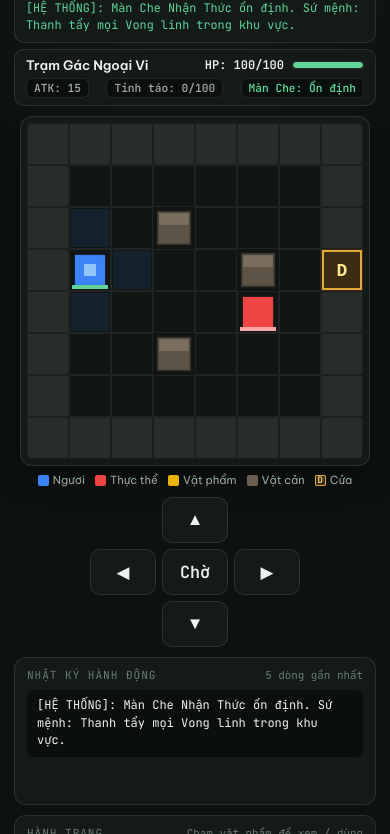
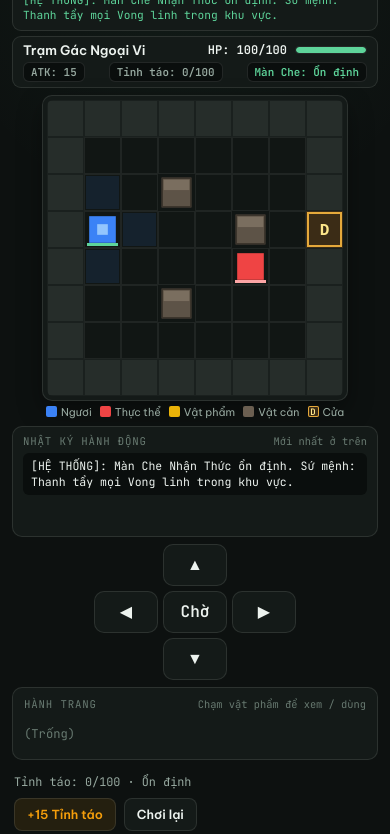
Before and after one commit to Juststepin/project-veil, a website built with Vite: page index.html in a window 390 px wide. Shown: the part 50-884 px from the top of the page. Built offline with nearby package versions, Linux system fonts and the light colour scheme.

Commit message:
Phase 3 UI hotfix: place live action log above D-pad, 1400ms glitch, single-screen mobile fit

```diff
--- a/src/style.css
+++ b/src/style.css
@@ -44,10 +44,10 @@ body {
   min-height: 100dvh;
   display: flex;
   justify-content: center;
-  padding: max(10px, env(safe-area-inset-top))
-    max(14px, env(safe-area-inset-right))
-    max(18px, env(safe-area-inset-bottom))
-    max(14px, env(safe-area-inset-left));
+  padding: max(6px, env(safe-area-inset-top))
+    max(12px, env(safe-area-inset-right))
+    max(14px, env(safe-area-inset-bottom))
+    max(12px, env(safe-area-inset-left));
 }
 
 .game-shell {
@@ -55,14 +55,14 @@ body {
   max-width: 420px;
   display: flex;
   flex-direction: column;
-  gap: 10px;
+  gap: 7px;
 }
 
 /* Header, Perception Banner & Room/HP HUD */
 .top-bar {
   display: flex;
   flex-direction: column;
-  gap: 6px;
+  gap: 5px;
 }
 
 .brand-row {
@@ -79,16 +79,16 @@ body {
 }
 
 .game-title {
-  font-size: 1.12rem;
+  font-size: 1.04rem;
   font-weight: 700;
   letter-spacing: -0.015em;
 }
 
 .phase-tag {
   font-family: var(--font-mono);
-  font-size: 0.7rem;
+  font-size: 0.68rem;
   color: var(--text-muted);
-  letter-spacing: 0.06em;
+  letter-spacing: 0.05em;
 }
 
 .guide-toggle-btn {
@@ -138,11 +138,11 @@ body {
 .status-banner {
   background-color: var(--bg-surface);
   border: 1px solid var(--border-subtle);
-  border-radius: 10px;
-  padding: 8px 11px;
+  border-radius: 9px;
+  padding: 6px 10px;
   font-family: var(--font-mono);
-  font-size: 0.74rem;
-  line-height: 1.45;
+  font-size: 0.7rem;
+  line-height: 1.38;
   color: var(--accent-illusion);
   transition: color 200ms ease, background-color 200ms ease;
 }
@@ -159,11 +159,11 @@ body {
 .hud-strip {
   background-color: var(--bg-surface);
   border: 1px solid var(--border-subtle);
-  border-radius: 10px;
-  padding: 7px 11px;
+  border-radius: 9px;
+  padding: 5px 10px;
   display: flex;
   flex-direction: column;
-  gap: 5px;
+  gap: 4px;
 }
 
 .hud-row {
@@ -180,19 +180,26 @@ body {
 
 .hud-pill {
   font-family: var(--font-mono);
-  font-size: 0.7rem;
+  font-size: 0.68rem;
   font-weight: 600;
   padding: 2px 7px;
   border-radius: 6px;
   background-color: var(--bg-inset);
   border: 1px solid var(--border-subtle);
   color: var(--text-secondary);
+  transition: color 180ms ease, background-color 180ms ease, border-color 180ms ease;
 }
 
 .hud-atk[data-buffed='true'] {
   color: #fde68a;
   background-color: rgba(245, 158, 11, 0.18);
   border-color: rgba(245, 158, 11, 0.45);
+}
+
+.hud-lucidity[data-pulsing='true'] {
+  color: #fde68a;
+  background-color: rgba(245, 158, 11, 0.22);
+  border-color: rgba(245, 158, 11, 0.55);
 }
 
 .hud-veil[data-veil='illusion'],
@@ -263,16 +270,16 @@ body {
   display: flex;
   flex-direction: column;
   align-items: center;
-  gap: 7px;
+  gap: 4px;
 }
 
 .canvas-frame {
   background-color: var(--bg-surface);
   border: 1px solid var(--border-subtle);
-  border-radius: 12px;
-  padding: 6px;
+  border-radius: 10px;
+  padding: 4px;
   line-height: 0;
-  box-shadow: 0 12px 28px rgba(0, 0, 0, 0.35);
+  box-shadow: 0 10px 24px rgba(0, 0, 0, 0.35);
 }
 
 #game-canvas {
@@ -288,8 +295,8 @@ body {
   flex-wrap: wrap;
   align-items: center;
   justify-content: center;
-  gap: 10px;
-  font-size: 0.7rem;
+  gap: 8px;
+  font-size: 0.67rem;
   color: var(--text-secondary);
 }
 
@@ -348,7 +355,7 @@ body {
   background-color: rgba(239, 68, 68, 0.14);
   border: 1px solid rgba(239, 68, 68, 0.4);
   border-radius: 10px;
-  padding: 10px 12px;
+  padding: 8px 11px;
   display: flex;
   align-items: center;
   justify-content: space-between;
@@ -361,7 +368,7 @@ body {
 
 .gameover-title {
   font-family: var(--font-mono);
-  font-size: 0.85rem;
+  font-size: 0.82rem;
   font-weight: 700;
   letter-spacing: 0.06em;
   color: #fecaca;
@@ -375,9 +382,9 @@ body {
 
 .dpad {
   display: grid;
-  grid-template-columns: repeat(3, 66px);
-  grid-template-rows: repeat(3, 46px);
-  gap: 6px;
+  grid-template-columns: repeat(3, 64px);
+  grid-template-rows: repeat(3, 42px);
+  gap: 5px;
   align-items: center;
   justify-items: center;
 }
@@ -393,16 +400,16 @@ body {
   background-color: var(--bg-surface);
   border: 1px solid rgba(248, 113, 113, 0.45);
   border-radius: 12px;
-  padding: 11px 12px;
+  padding: 10px 11px;
   display: flex;
   flex-direction: column;
-  gap: 9px;
+  gap: 8px;
   box-shadow: 0 10px 24px rgba(0, 0, 0, 0.35);
 }
 
 .choice-title {
   font-family: var(--font-mono);
-  font-size: 0.76rem;
+  font-size: 0.74rem;
   font-weight: 700;
   letter-spacing: 0.04em;
   color: #fecaca;
@@ -412,20 +419,20 @@ body {
 .choice-actions {
   display: flex;
   flex-direction: column;
-  gap: 8px;
+  gap: 7px;
 }
 
 .choice-btn {
   width: 100%;
   border-radius: 10px;
-  padding: 10px 12px;
+  padding: 9px 11px;
   border: 1px solid var(--border-subtle);
   background-color: var(--bg-inset);
   color: var(--text-primary);
   text-align: left;
   display: flex;
   flex-direction: column;
-  gap: 3px;
+  gap: 2px;
   cursor: pointer;
   touch-action: manipulation;
   transition: transform 90ms ease, background-color 120ms ease;
@@ -454,14 +461,14 @@ body {
 }
 
 .choice-btn-label {
-  font-size: 0.88rem;
+  font-size: 0.86rem;
   font-weight: 700;
 }
 
 .choice-btn-note {
   font-family: var(--font-mono);
-  font-size: 0.71rem;
-  line-height: 1.4;
+  font-size: 0.69rem;
+  line-height: 1.38;
   color: var(--text-secondary);
 }
 
@@ -470,10 +477,10 @@ body {
   background-color: var(--bg-surface);
   border: 1px solid rgba(245, 158, 11, 0.45);
   border-radius: 12px;
-  padding: 11px 12px;
+  padding: 10px 11px;
   display: flex;
   flex-direction: column;
-  gap: 8px;
+  gap: 7px;
 }
 
 .ending-panel[data-ending='truth'] {
@@ -489,7 +496,7 @@ body {
 }
 
 .ending-title {
-  font-size: 0.88rem;
+  font-size: 0.86rem;
   font-weight: 700;
   color: #fde68a;
 }
@@ -499,8 +506,8 @@ body {
 }
 
 .ending-body {
-  font-size: 0.8rem;
-  line-height: 1.55;
+  font-size: 0.78rem;
+  line-height: 1.5;
   color: var(--text-primary);
 }
 
@@ -518,7 +525,7 @@ body {
   grid-column: 2;
   grid-row: 2;
   font-family: var(--font-mono);
-  font-size: 0.78rem;
+  font-size: 0.76rem;
   font-weight: 600;
   color: var(--text-secondary);
   background-color: #19221f;
@@ -541,7 +548,7 @@ body {
   border-radius: 10px;
   background-color: var(--bg-surface);
   color: var(--text-primary);
-  font-size: 1.05rem;
+  font-size: 1rem;
   cursor: pointer;
   user-select: none;
   touch-action: manipulation;
@@ -563,16 +570,25 @@ body {
   cursor: not-allowed;
 }
 
-/* Combat Log */
-.log-section,
+/* Combat Log & Inventory */
+.log-section {
+  background-color: var(--bg-surface);
+  border: 1px solid var(--border-subtle);
+  border-radius: 10px;
+  padding: 7px 10px;
+  display: flex;
+  flex-direction: column;
+  gap: 5px;
+}
+
 .inventory-block {
   background-color: var(--bg-surface);
   border: 1px solid var(--border-subtle);
-  border-radius: 12px;
-  padding: 10px 12px;
+  border-radius: 10px;
+  padding: 9px 11px;
   display: flex;
   flex-direction: column;
-  gap: 8px;
+  gap: 7px;
 }
 
 .section-header {
@@ -580,31 +596,34 @@ body {
   align-items: center;
   justify-content: space-between;
   font-family: var(--font-mono);
-  font-size: 0.7rem;
+  font-size: 0.67rem;
   letter-spacing: 0.08em;
   color: var(--text-muted);
 }
 
 .section-meta {
   letter-spacing: 0;
-  font-size: 0.68rem;
+  font-size: 0.65rem;
 }
 
 .combat-log {
   list-style: none;
   display: flex;
   flex-direction: column;
-  gap: 6px;
-  min-height: 104px;
+  gap: 4px;
+  min-height: 76px;
+  max-height: 112px;
+  overflow-y: auto;
+  overscroll-behavior: contain;
 }
 
 .log-line {
   background-color: var(--bg-inset);
-  border-radius: 7px;
-  padding: 7px 10px;
+  border-radius: 6px;
+  padding: 5px 8px;
   font-family: var(--font-mono);
-  font-size: 0.75rem;
-  line-height: 1.45;
+  font-size: 0.72rem;
+  line-height: 1.38;
   color: var(--text-primary);
   word-break: break-word;
 }
--- a/src/ui/CanvasRenderer.ts
+++ b/src/ui/CanvasRenderer.ts
@@ -50,7 +50,7 @@ export class CanvasRenderer {
   }
 
   resize(cssSize: number): void {
-    const safeSize = Math.max(240, Math.floor(cssSize));
+    const safeSize = Math.max(192, Math.floor(cssSize));
     const dpr = Math.min(window.devicePixelRatio || 1, 3);
     this.logicalSize = safeSize;
 
--- a/src/ui/GameUI.ts
+++ b/src/ui/GameUI.ts
@@ -9,7 +9,7 @@ import {
 import { CanvasRenderer } from './CanvasRenderer';
 
 const MAX_LOG_LINES = 5;
-const GLITCH_DURATION_MS = 600;
+const GLITCH_DURATION_MS = 1400;
 
 interface LogRecord {
   id: number;
@@ -43,6 +43,7 @@ export class GameUI {
   private endingBodyEl!: HTMLElement;
   private canvasEl!: HTMLCanvasElement;
   private logListEl!: HTMLUListElement;
+  private inventoryTitleEl!: HTMLElement;
   private inventoryListEl!: HTMLElement;
   private itemDetailEl!: HTMLElement;
   private lucidityReadoutEl!: HTMLElement;
@@ -54,6 +55,8 @@ export class GameUI {
   private nextLogId = 1;
   private selectedItemId: string | null = null;
   private pendingTimers: number[] = [];
+  private recentLucidityGain = 0;
+  private lucidityPulseTimerId: number | null = null;
 
   constructor(root: HTMLElement, engine: GameEngine, perception: PerceptionService) {
     this.root = root;
@@ -82,10 +85,11 @@ export class GameUI {
           </div>
           <section id="guide-panel" class="guide-panel" aria-label="Hướng dẫn chơi nhanh" hidden>
             <ul class="guide-list">
+              <li><strong>Chỉ số:</strong> <strong>HP</strong> là máu, <strong>ATK</strong> là điểm tấn công, <strong>Tỉnh táo</strong> là mức nhận thức hiện tại.</li>
               <li><strong>Di chuyển &amp; Tương tác:</strong> Bấm mũi tên, chạm ô liền kề hoặc dùng phím mũi tên / WASD. Bước vào <strong>ô thực thể</strong> để tương tác, bước vào <strong>cửa D</strong> để qua phòng.</li>
               <li><strong>Chờ lượt:</strong> Bấm <strong>Chờ</strong> (hoặc phím Space / chạm vào ô của ngươi) để đứng yên 1 lượt, quan sát tình thế hoặc lách cột đá.</li>
               <li><strong>Hành trang:</strong> Bước lên <strong>ô vàng</strong> để nhặt đồ; chạm tên vật phẩm bên dưới để đọc mô tả và bấm <strong>Sử dụng</strong> hồi máu.</li>
-              <li><strong>Mẹo chơi:</strong> Theo dõi kỹ <strong>Nhật ký hành động</strong> và mô tả vật phẩm khi khám phá. Nút <strong>+15 Tỉnh táo</strong> ở cuối dùng để kiểm thử nhanh nếu cần.</li>
+              <li><strong>Mẹo chơi:</strong> Theo dõi kỹ <strong>Nhật ký hành động</strong> ngay dưới bản đồ và mô tả vật phẩm khi khám phá. Nút <strong>+15 Tỉnh táo</strong> ở cuối dùng để kiểm thử nhanh nếu cần.</li>
             </ul>
           </section>
           <p id="status-banner" class="status-banner" role="status"></p>
@@ -119,6 +123,14 @@ export class GameUI {
             <span class="legend-item"><i class="swatch swatch-obstacle"></i>Vật cản</span>
             <span class="legend-item"><i class="swatch swatch-door">D</i>Cửa</span>
           </div>
+        </section>
+
+        <section class="log-section" aria-label="Nhật ký hành động">
+          <div class="section-header">
+            <span>NHẬT KÝ HÀNH ĐỘNG</span>
+            <span class="section-meta">Mới nhất ở trên</span>
+          </div>
+          <ul id="combat-log" class="combat-log" aria-live="polite"></ul>
         </section>
 
         <section id="gameover-banner" class="gameover-banner" role="alert" hidden>
@@ -162,18 +174,10 @@ export class GameUI {
           </div>
         </section>
 
-        <section class="log-section" aria-label="Nhật ký hành động">
-          <div class="section-header">
-            <span>NHẬT KÝ HÀNH ĐỘNG</span>
-            <span class="section-meta">5 dòng gần nhất</span>
-          </div>
-          <ul id="combat-log" class="combat-log" aria-live="polite"></ul>
-        </section>
-
         <footer class="bottom-panel">
           <div class="inventory-block">
             <div class="section-header">
-              <span>HÀNH TRANG</span>
+              <span id="inventory-title">HÀNH TRANG</span>
               <span class="section-meta">Chạm vật phẩm để xem / dùng</span>
             </div>
             <div id="inventory-list" class="inventory-list"></div>
@@ -218,6 +222,7 @@ export class GameUI {
     this.endingBodyEl = this.root.querySelector<HTMLElement>('#ending-body')!;
     this.canvasEl = this.root.querySelector<HTMLCanvasElement>('#game-canvas')!;
     this.logListEl = this.root.querySelector<HTMLUListElement>('#combat-log')!;
+    this.inventoryTitleEl = this.root.querySelector<HTMLElement>('#inventory-title')!;
     this.inventoryListEl = this.root.querySelector<HTMLElement>('#inventory-list')!;
     this.itemDetailEl = this.root.querySelector<HTMLElement>('#item-detail')!;
     this.lucidityReadoutEl = this.root.querySelector<HTMLElement>('#lucidity-readout')!;
@@ -346,12 +351,17 @@ export class GameUI {
       if (nextPacket.logs.length > 0) {
         this.appendLogEntries(nextPacket.logs);
       }
+      const lucidityGain = nextState.lucidity - prevState.lucidity;
+      if (lucidityGain > 0) {
+        this.triggerLucidityPulse(lucidityGain);
+      }
       this.renderAll();
     });
 
     // 6. Nút Chơi lại (thanh dưới, dải Tử trận & khung Kết cục)
     const resetHandler = () => {
       this.clearPendingTimers();
+      this.recentLucidityGain = 0;
       this.engine.reset();
       this.logRecords = [];
       this.selectedItemId = null;
@@ -394,14 +404,22 @@ export class GameUI {
   }
 
   private performAction(action: PlayerAction): void {
-    const prevChoice = this.engine.getState().filterChoice;
+    const prevState = this.engine.getState();
+    const prevChoice = prevState.filterChoice;
+    const prevLucidity = prevState.lucidity;
     const events = this.engine.handleAction(action);
     if (events.length === 0) return;
 
     const state = this.engine.getState();
     if (prevChoice !== state.filterChoice) {
       this.clearPendingTimers();
+      this.recentLucidityGain = 0;
       this.settlePendingGlitchLogs(state.filterChoice === 'BREAK');
+    }
+
+    const lucidityGain = state.lucidity - prevLucidity;
+    if (lucidityGain > 0) {
+      this.triggerLucidityPulse(lucidityGain);
     }
 
     if (this.selectedItemId && !state.inventory.includes(this.selectedItemId)) {
@@ -413,6 +431,27 @@ export class GameUI {
       this.appendLogEntries(packet.logs);
     }
     this.renderAll();
+  }
+
+  private triggerLucidityPulse(gain: number): void {
+    if (this.lucidityPulseTimerId !== null) {
+      window.clearTimeout(this.lucidityPulseTimerId);
+    }
+    this.recentLucidityGain = gain;
+    this.lucidityPulseTimerId = window.setTimeout(() => {
+      this.lucidityPulseTimerId = null;
+      this.recentLucidityGain = 0;
+      this.updateLucidityHudText();
+    }, GLITCH_DURATION_MS);
+  }
+
+  private updateLucidityHudText(): void {
+    const state = this.engine.getState();
+    this.lucidityHudEl.textContent =
+      this.recentLucidityGain > 0
+        ? `Tỉnh táo: ${state.lucidity}/100 (+${this.recentLucidityGain})`
+        : `Tỉnh táo: ${state.lucidity}/100`;
+    this.lucidityHudEl.dataset.pulsing = this.recentLucidityGain > 0 ? 'true' : 'false';
   }
 
   private settlePendingGlitchLogs(revealTruth: boolean): void {
@@ -490,7 +529,7 @@ export class GameUI {
     this.atkBadgeEl.textContent = `ATK: ${effectiveAtk}`;
     this.atkBadgeEl.dataset.buffed = effectiveAtk > state.player.attack ? 'true' : 'false';
 
-    this.lucidityHudEl.textContent = `Tỉnh táo: ${state.lucidity}/100`;
+    this.updateLucidityHudText();
     this.veilStatusEl.textContent = `Màn Che: ${packet.veilStatusLabel}`;
     this.veilStatusEl.dataset.veil = state.filterChoice !== 'UNDECIDED'
       ? state.filterChoice.toLowerCase()
@@ -524,6 +563,9 @@ export class GameUI {
       button.disabled = isLocked;
     }
     this.debugLucidityBtnEl.disabled = isLocked;
+
+    this.inventoryTitleEl.textContent =
+      packet.inventory.length > 0 ? `HÀNH TRANG (${packet.inventory.length})` : 'HÀNH TRANG';
 
     this.lucidityReadoutEl.textContent = `Tỉnh táo: ${state.lucidity}/100 · ${packet.veilStatusLabel}`;
     this.legendTalkableEl.hidden = !Object.values(packet.entityVisuals).some(
@@ -567,6 +609,8 @@ export class GameUI {
 
       this.logListEl.appendChild(li);
     }
+
+    this.logListEl.scrollTop = 0;
   }
 
   private renderInventory(items: DisplayItem[], isLocked: boolean): void {
@@ -681,8 +725,10 @@ export class GameUI {
   }
 
   private updateCanvasSize(): void {
-    const maxWidth = Math.min(window.innerWidth - 36, 336);
-    const alignedSize = Math.floor(maxWidth / 8) * 8;
+    const maxByWidth = Math.min(window.innerWidth - 32, 312);
+    const maxByHeight = Math.floor(window.innerHeight * 0.36);
+    const targetSize = Math.max(192, Math.min(maxByWidth, maxByHeight));
+    const alignedSize = Math.floor(targetSize / 8) * 8;
     this.renderer.resize(alignedSize);
   }
 
@@ -691,5 +737,9 @@ export class GameUI {
       window.clearTimeout(timerId);
     }
     this.pendingTimers = [];
+    if (this.lucidityPulseTimerId !== null) {
+      window.clearTimeout(this.lucidityPulseTimerId);
+      this.lucidityPulseTimerId = null;
+    }
   }
 }
```
